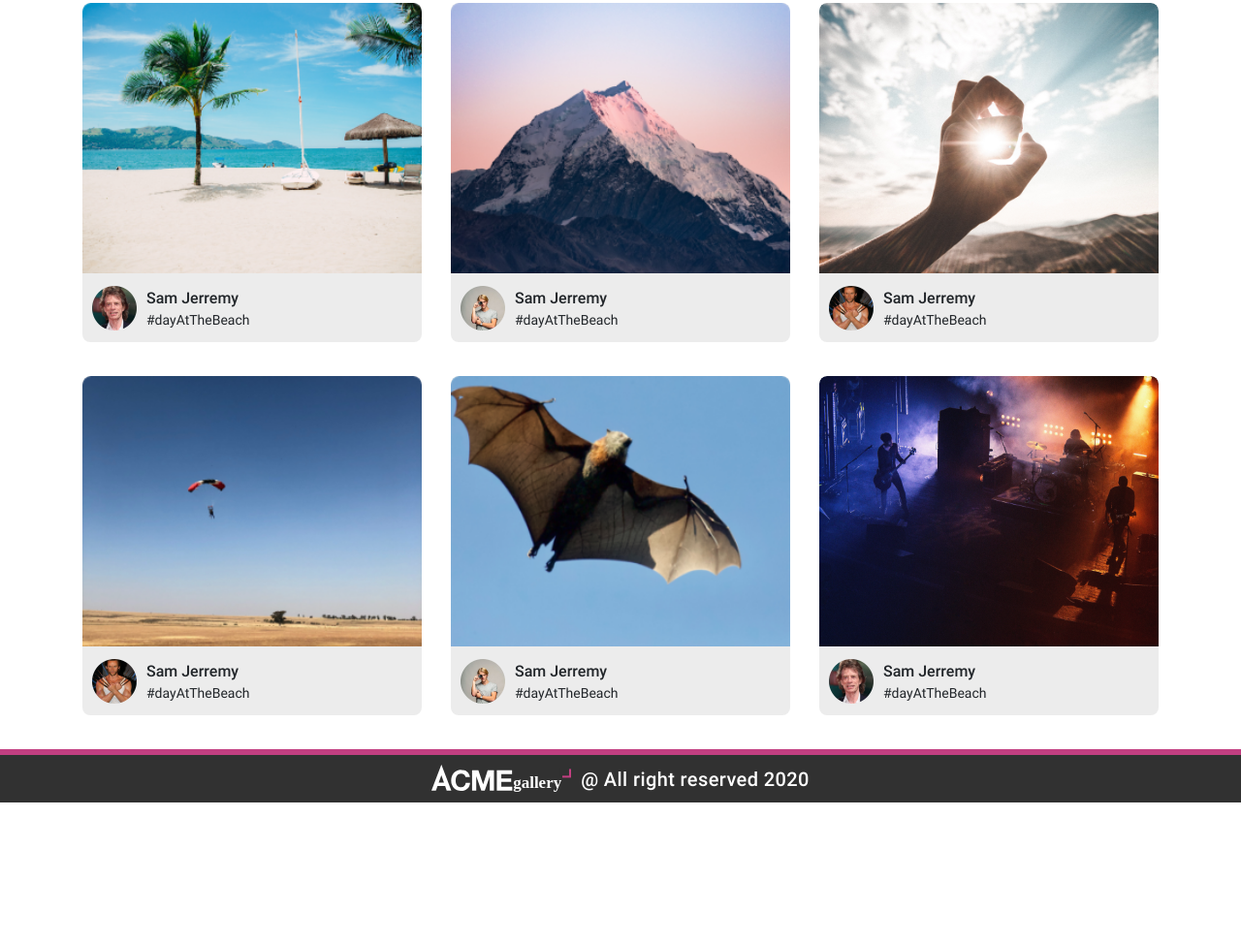
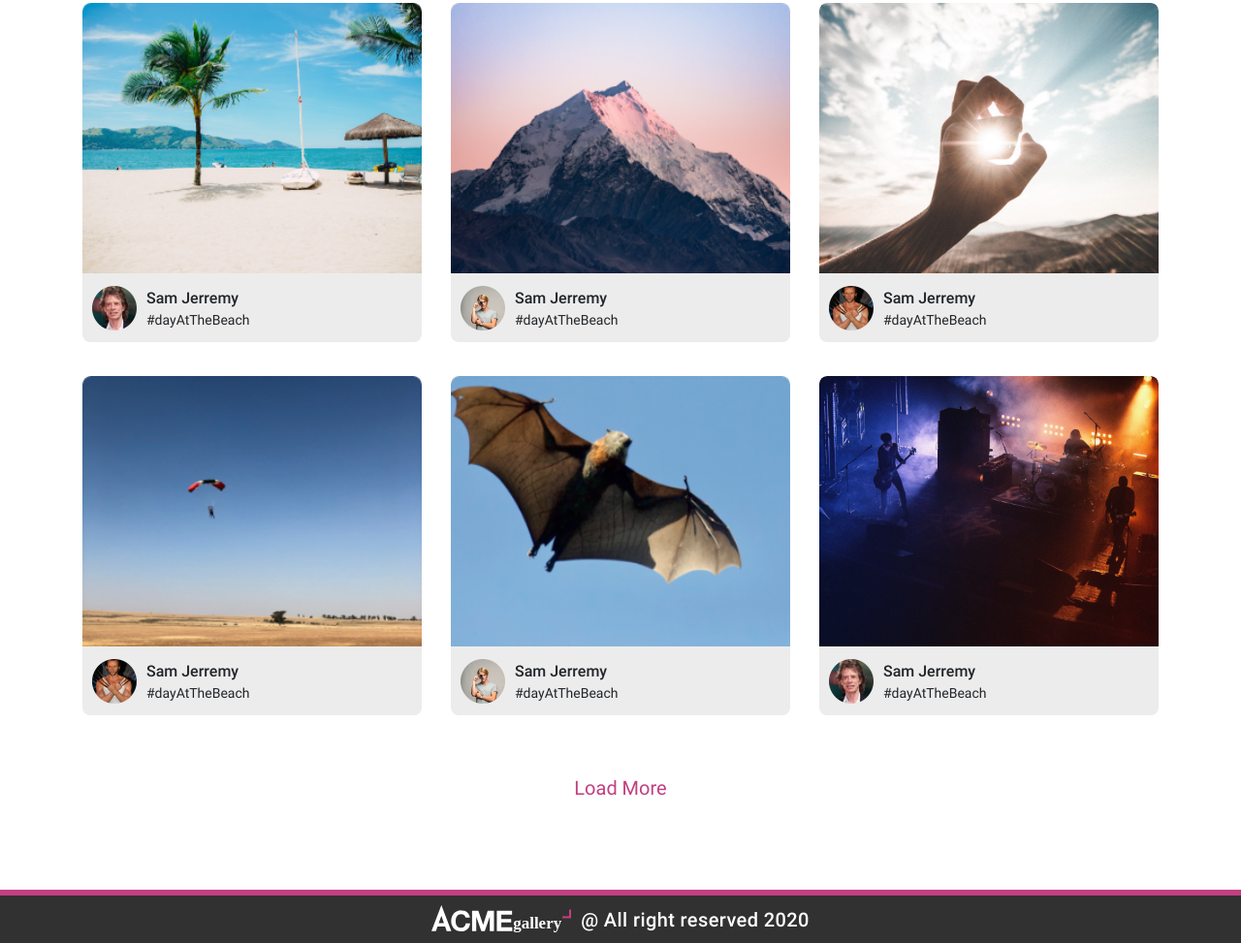
Before and after one commit to tomlazersheep/acmeGallery, a website: page index.html in a window 1280 px wide. Shown: the part 413-1386 px from the top of the page at 97% size. Before the commit the page ends 1241 px from the top, so only its background shows below. Drawn offline with Linux system fonts and the light colour scheme.

Commit message:
load more

```diff
--- a/index.html
+++ b/index.html
@@ -133,6 +133,9 @@
 
 
     </div>
+    <div class="load-more container d-flex justify-content-center">
+      <span class="load-more__text">Load More</span>
+    </div>
   </main>
 
   <footer class="footer bg-dark d-flex align-items-center justify-content-center">
--- a/src/scss/articles.scss
+++ b/src/scss/articles.scss
@@ -1,3 +1,7 @@
+.article__container {
+  margin-bottom: 25px;
+}
+
 .article__author-wrapper {
   padding: 13px 10px;
   @include media-breakpoint-down(md) {
--- /dev/null
+++ b/src/scss/load-more.scss
@@ -0,0 +1,9 @@
+.load-more {
+  margin-bottom: 90px;
+}
+
+.load-more__text {
+  color: $primary;
+  font-size: 20px;
+  cursor: pointer;
+}
--- a/src/scss/style.scss
+++ b/src/scss/style.scss
@@ -24,3 +24,6 @@
 
 //Articles
 @import 'articles';
+
+//Load More
+@import 'load-more';
```
Also changed, not shown: style.min.css.
